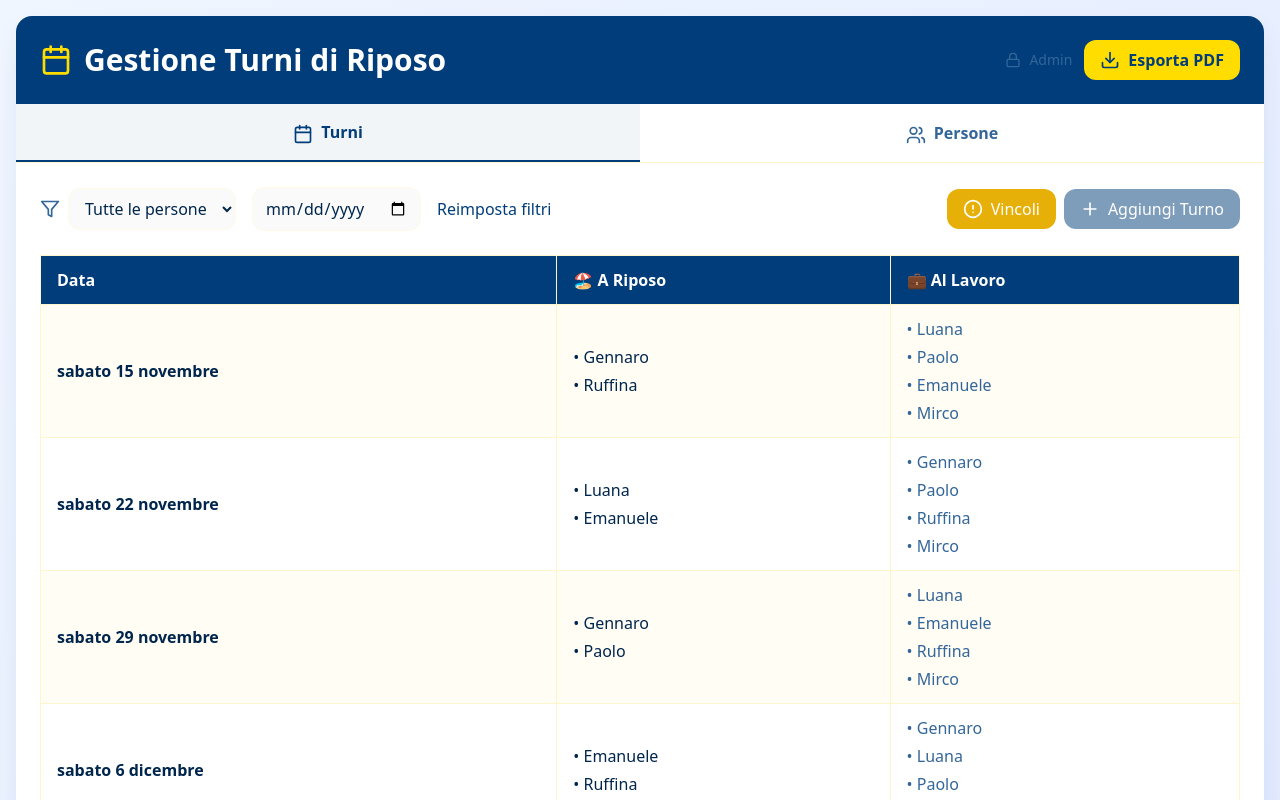
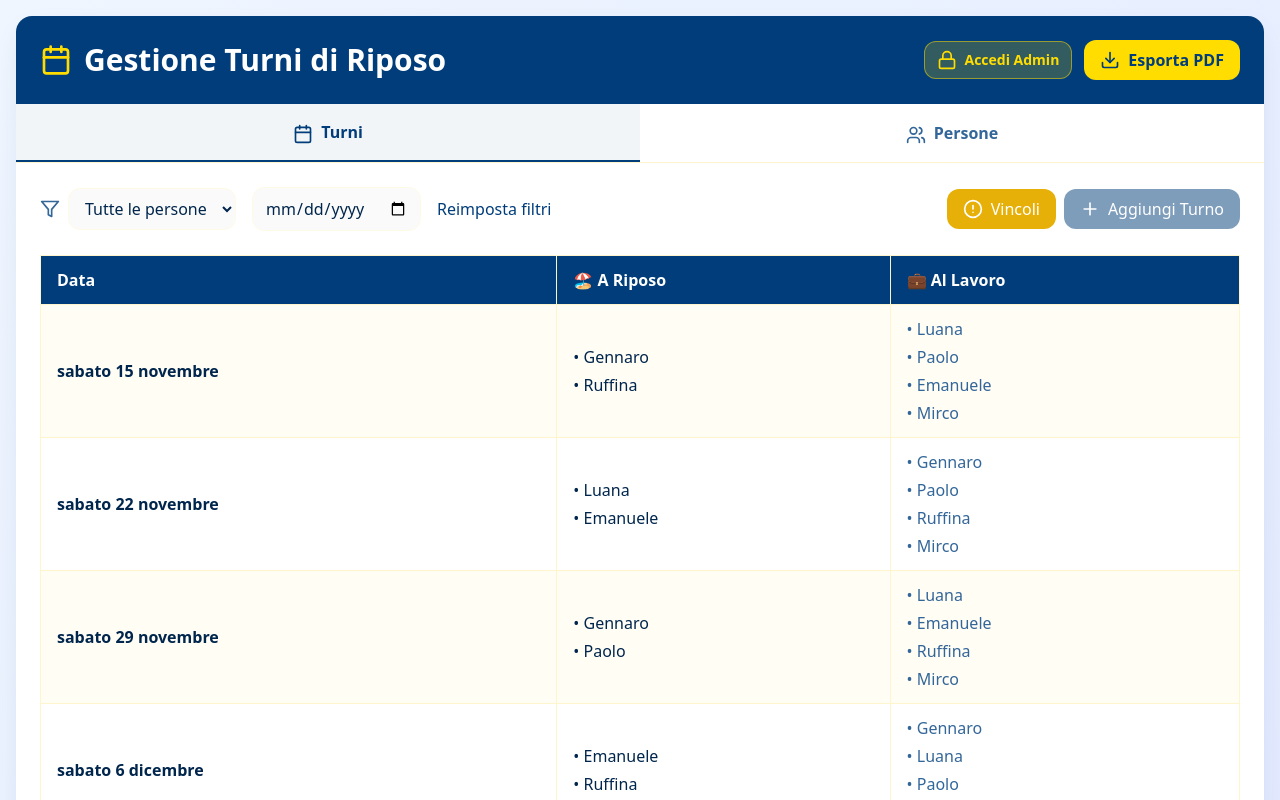
Before and after one commit to pagineinrete-del/day-delineate, a React (Vite) app: page / in a window 1280 px wide. Shown: the top 800 px of the page. Built offline with nearby package versions, Linux system fonts and the light colour scheme; the HTML template or start-up script is replaced by a standard one.

Commit message:
Make admin mode more readable
Improve readability of the admin mode display using Poste Italiane colors. The admin badge now has a yellow background and blue text, with larger, bolder font for better visibility. The login button also uses Poste Italiane colors and styling for improved clarity.

```diff
--- a/src/components/AdminLogin.tsx
+++ b/src/components/AdminLogin.tsx
@@ -34,15 +34,16 @@ const AdminLogin: React.FC<AdminLoginProps> = ({ isAdmin, onLogin, onLogout }) =
 
   if (isAdmin) {
     return (
-      <div className="flex items-center gap-3 bg-accent/20 px-4 py-2 rounded-lg border border-accent">
-        <Lock className="w-4 h-4 text-accent-foreground" />
-        <span className="text-sm font-medium text-accent-foreground">Modalità Amministratore</span>
+      <div style={{ backgroundColor: '#FFDD00', color: '#003D7A' }} className="flex items-center gap-3 px-4 py-2 rounded-lg border-2 border-[#003D7A] shadow-lg">
+        <Lock className="w-5 h-5" />
+        <span className="text-sm font-bold">MODALITÀ AMMINISTRATORE</span>
         <button
           onClick={handleLogout}
-          className="ml-2 text-accent-foreground hover:text-destructive transition"
+          className="ml-2 hover:opacity-70 transition"
           title="Esci"
+          style={{ color: '#003D7A' }}
         >
-          <LogOut className="w-4 h-4" />
+          <LogOut className="w-5 h-5" />
         </button>
       </div>
     );
@@ -52,10 +53,11 @@ const AdminLogin: React.FC<AdminLoginProps> = ({ isAdmin, onLogin, onLogout }) =
     return (
       <button
         onClick={() => setShowLogin(true)}
-        className="flex items-center gap-2 text-muted-foreground hover:text-foreground transition"
+        style={{ backgroundColor: 'rgba(255, 221, 0, 0.2)', color: '#FFDD00' }}
+        className="flex items-center gap-2 px-3 py-2 rounded-lg hover:bg-opacity-30 transition border border-[#FFDD00]/50"
       >
-        <Lock className="w-4 h-4" />
-        <span className="text-sm">Admin</span>
+        <Lock className="w-5 h-5" />
+        <span className="text-sm font-semibold">Accedi Admin</span>
       </button>
     );
   }
```
